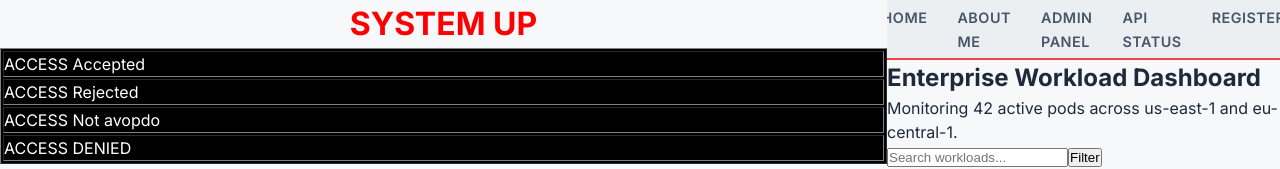
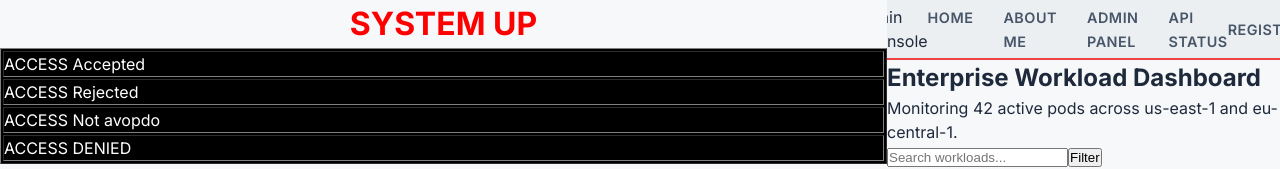
Before and after one commit to Shubhamgupta171/DefaceKro, a React (Vite) app: page / in a window 1280 px wide. Shown: the top 169 px of the page. Built offline with nearby package versions, Linux system fonts and the light colour scheme.

Commit message:
Update Navbar.jsx

```diff
--- a/src/components/Navbar.jsx
+++ b/src/components/Navbar.jsx
@@ -1,15 +1,51 @@
-import React from 'react';
+import React from "react";
 
+/**
+ * 🛡️ Navbar Component
+ * Designed to reside inside `<div className="main-layout">`.
+ * Uses `sticky top-0` to remain fixed at the top of the main content area
+ * without overlapping the left Sidebar.
+ */
 const Navbar = () => {
   return (
-    <nav className="top-navbar">
-      <ul>
-        <li><a href="#">HOME</a></li>
-        <li><a href="#">ABOUT ME</a></li>
-        <li><a href="#">ADMIN Panel</a></li>
-        <li><a href="#">API Status</a></li>
-        <li><a href="#">Register</a></li>
+    <nav className="top-navbar sticky top-0 h-16 z-40 backdrop-blur-xl bg-slate-950/80 border-b border-slate-800 flex items-center justify-between px-8 transition-all">
+      <div className="flex items-center space-x-4">
+        <span className="text-xs font-bold uppercase tracking-widest text-indigo-400 bg-indigo-500/10 px-3 py-1 rounded-full border border-indigo-500/20">
+          Main Console
+        </span>
+      </div>
+
+      <ul className="flex items-center space-x-8 font-semibold text-sm text-slate-300 tracking-wide">
+        <li>
+          <a href="#home" className="hover:text-indigo-400 transition-colors py-2 border-b-2 border-transparent hover:border-indigo-500">
+            HOME
+          </a>
+        </li>
+        <li>
+          <a href="#about" className="hover:text-indigo-400 transition-colors py-2 border-b-2 border-transparent hover:border-indigo-500">
+            ABOUT ME
+          </a>
+        </li>
+        <li>
+          <a href="#admin" className="hover:text-indigo-400 transition-colors py-2 border-b-2 border-transparent hover:border-indigo-500">
+            ADMIN Panel
+          </a>
+        </li>
+        <li>
+          <a href="#api" className="hover:text-indigo-400 transition-colors py-2 border-b-2 border-transparent hover:border-indigo-500">
+            API Status
+          </a>
+        </li>
       </ul>
+
+      <div className="flex items-center space-x-4">
+        <a
+          href="#register"
+          className="px-5 py-2 rounded-xl bg-gradient-to-r from-indigo-600 to-purple-600 font-bold text-white text-sm shadow-lg shadow-indigo-600/30 hover:opacity-95 transition-all"
+        >
+          Register
+        </a>
+      </div>
     </nav>
   );
 };
```
